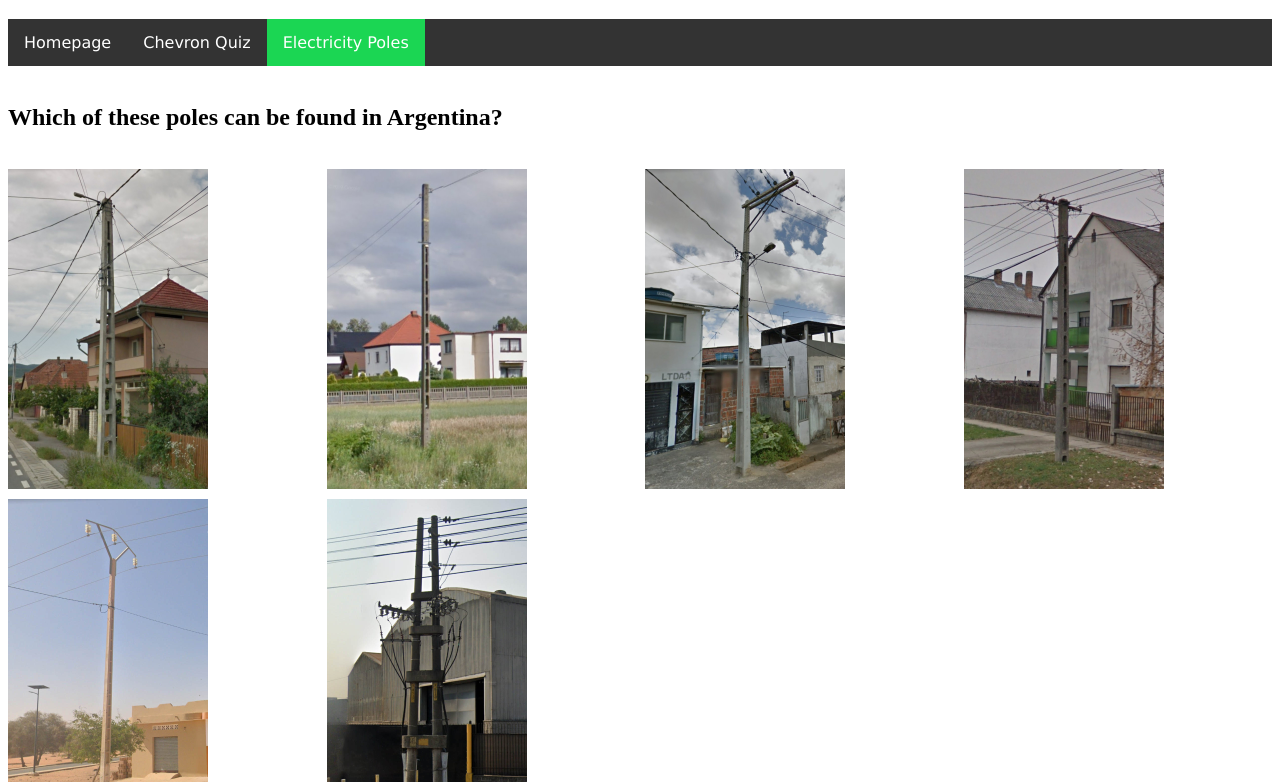
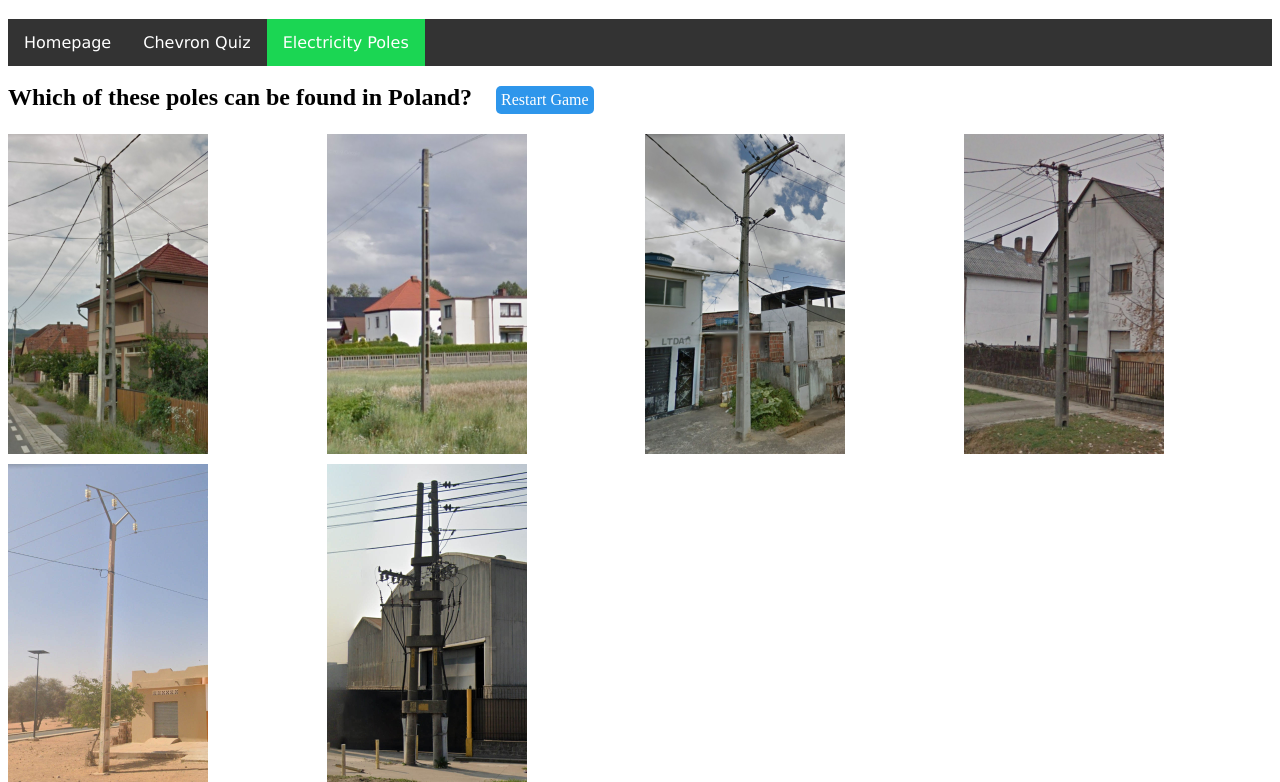
Before and after one commit to Elmeri007/GeoguessrTrainingSite, a plain HTML site: page electricityPoles.html in a window 1280 px wide. Shown: the part 101-883 px from the top of the page. Drawn offline with Linux system fonts and the light colour scheme.

Commit message:
better pole game

```diff
--- a/electricityPoles.html
+++ b/electricityPoles.html
@@ -7,7 +7,7 @@
     <link rel="stylesheet" href="stylesheet.css">
 </head>
 <body>
-    <h1 class="title-padding">This site will have quizes for trainging Electricity Poles</h1>
+    <h1 class="title-padding">Electricity Pole Quiz</h1>
 
     <ul class="navbar-float">
         <li><a href="index.html">Homepage</a></li>
@@ -17,6 +17,7 @@
     <br>
 
     <h2 id="thePole"></h2>
+    <button id="newGame">Restart Game</button>
     <br>
     <div class="electricity-pole-imgs image-container">
         <img id="romania" src="Kuvat/romaniaPole.jpg" alt="blackAndWhiteChevron">
--- a/poles.js
+++ b/poles.js
@@ -9,25 +9,32 @@ let pole8 = document.getElementById("pole8")
 let thePole = document.getElementById("thePole")
 
 let poleCountries = ["Romania", "Poland", "Brasil", "Hungary", "Senegal", "Argentina"];
+let usedCountries = []
 
-let randomInt = Math.floor(Math.random() * poleCountries.length);
-let randomPole = poleCountries[randomInt]
+let randomPole = poleRandomizer();
+if (randomPole) {
+    thePole.textContent = `Which of these poles can be found in ${randomPole}?`;
+} else {
+    thePole.textContent = "Congraz!";
+}
 
+document.getElementById("newGame").addEventListener("click", () => {
+    // Reload the current page
+    location.reload();
+});
 
-thePole.textContent = `Which of these poles can be found in ${randomPole}?`
+function poleRandomizer() {
 
+    let remainingPoles = poleCountries.filter(country => !usedCountries.includes(country));
 
+    if (remainingPoles.length === 0) {
 
+        return null
+    }
 
-checkAnswerImg(romania)
-checkAnswerImg(poland)
-checkAnswerImg(brasil)
-checkAnswerImg(hungary)
-checkAnswerImg(senegal)
-checkAnswerImg(argentina)
-checkAnswerImg(pole7)
-checkAnswerImg(pole8)
-
+    let randomInt = Math.floor(Math.random() * remainingPoles.length);
+    return remainingPoles[randomInt];
+}
 function checkAnswerImg(poleNro) {
     poleNro.addEventListener("click", () => {
         console.log(poleNro.id)
@@ -43,9 +50,15 @@ function checkAnswerImg(poleNro) {
                 poleNro.classList.add("answered")
             }, 500);
 
-            randomInt = Math.floor(Math.random() * poleCountries.length);
-            randomPole = poleCountries[randomInt];
-            thePole.textContent = `Which of these poles can be found in ${randomPole}?`
+            usedCountries.push(randomPole)
+
+            randomPole = poleRandomizer();
+
+                if (randomPole) {
+                    thePole.textContent = `Which of these poles can be found in ${randomPole}?`;
+                } else {
+                    thePole.textContent = "Congratulations! All poles guessed.";
+                }
         }
 
         else if (poleNro.id != randomPole.trim().toLowerCase()) {
@@ -59,3 +72,10 @@ function checkAnswerImg(poleNro) {
 
     });
 }
+
+checkAnswerImg(romania)
+checkAnswerImg(poland)
+checkAnswerImg(brasil)
+checkAnswerImg(hungary)
+checkAnswerImg(senegal)
+checkAnswerImg(argentina)
--- a/stylesheet.css
+++ b/stylesheet.css
@@ -131,3 +131,12 @@ a:not(.active):hover {
     padding: 10px;
     margin-bottom: 10px;
 }
+
+#newGame {
+    margin-bottom: 20px;
+    margin-left: 20px;
+}
+
+#thePole {
+    display: inline;
+}
```
